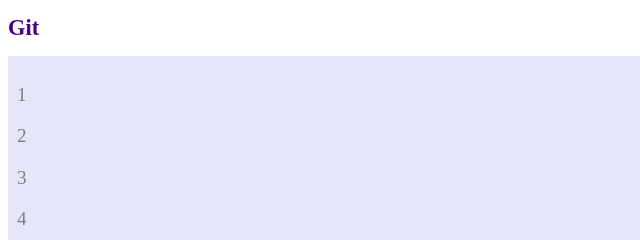
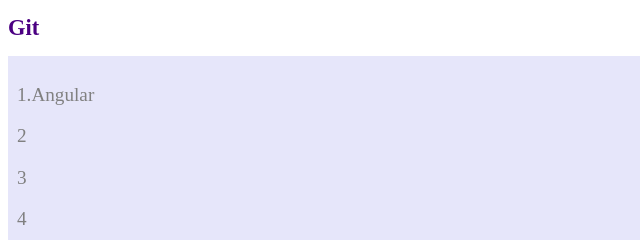
Before and after one commit to 999Andr/work, a plain HTML site: page index.html in a window 1280 px wide. Shown: the top 240 px of the page, 0-640 px from the left. Drawn offline with Linux system fonts and the light colour scheme.

Commit message:
newbranch

```diff
--- a/index.html
+++ b/index.html
@@ -11,7 +11,7 @@
   <h1>Git</h1>
   <div class="container">
   	<div class="note">
-  	  <p>1</p>
+  	  <p>1.Angular</p>
   	  <p>2</p>
   	  <p>3</p>
   	  <p>4</p>
```
